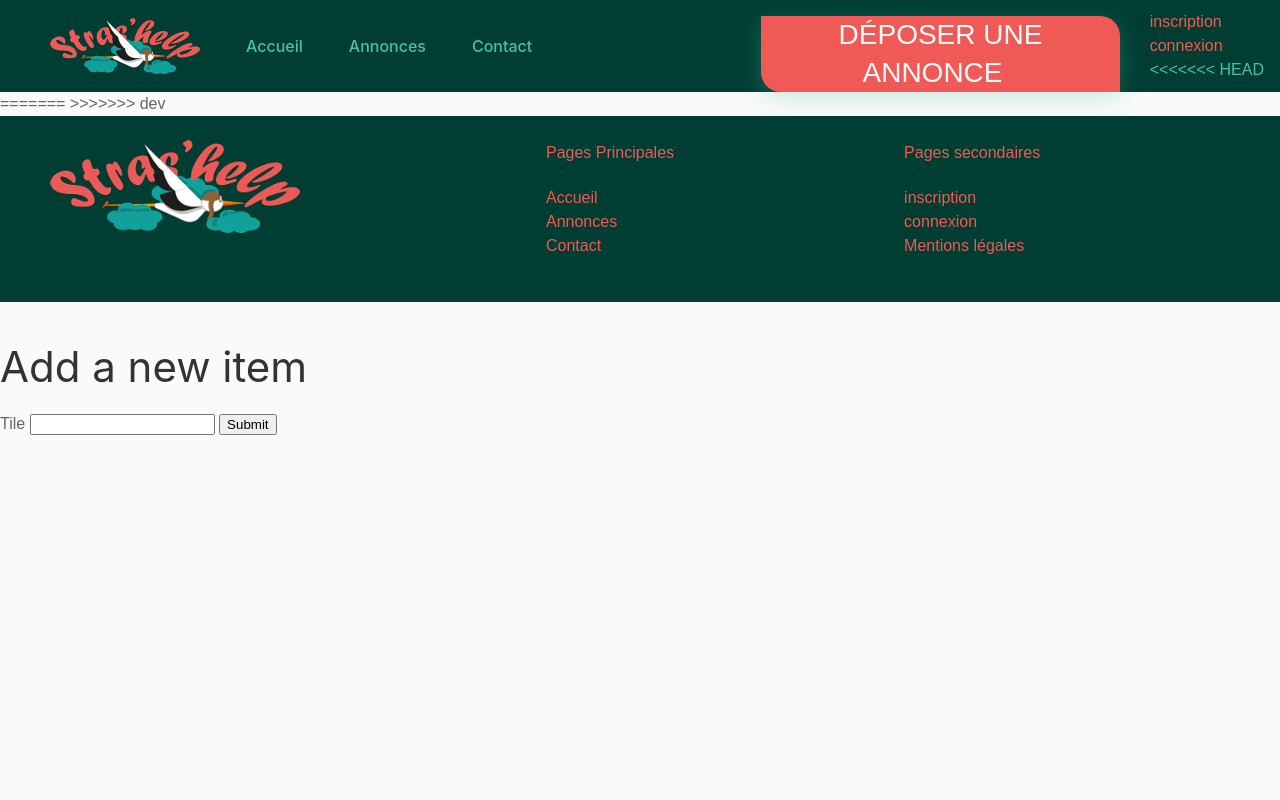
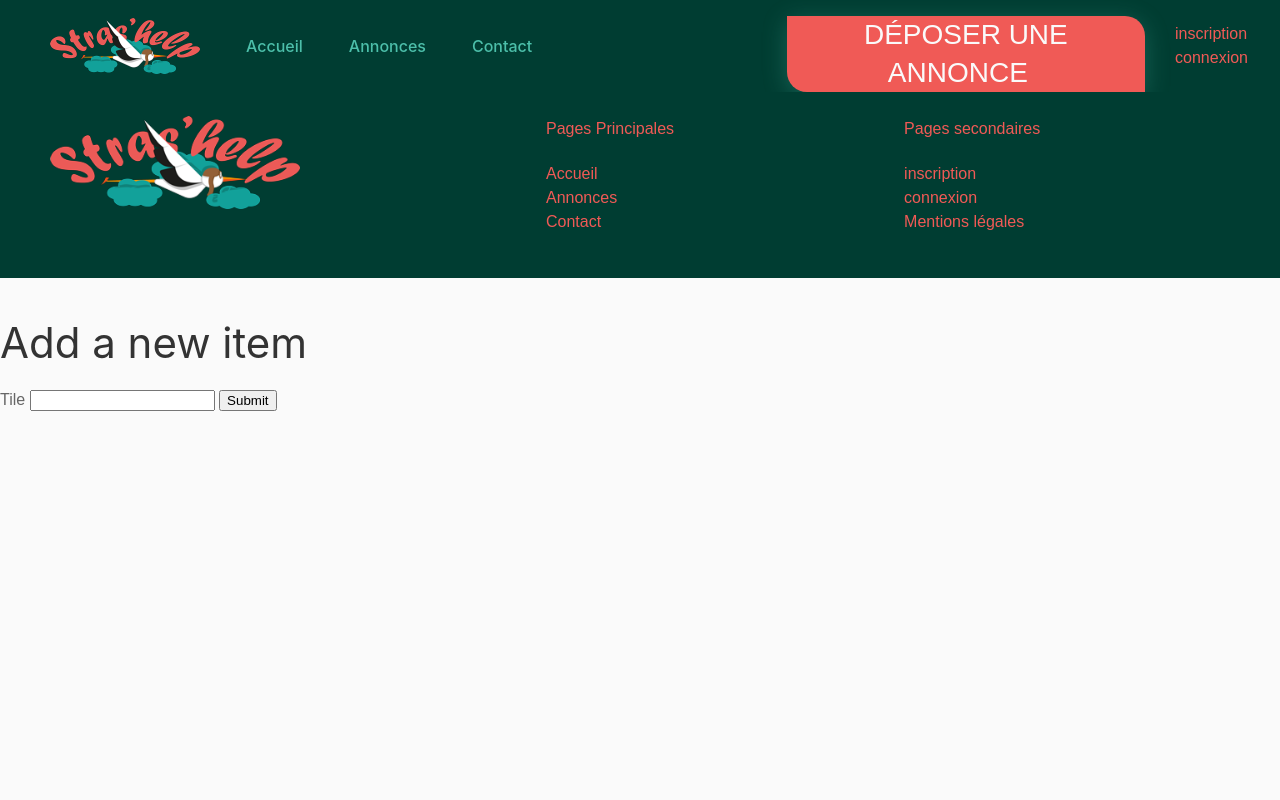
Before and after one commit to WildCodeSchool-2023-09/php-p2-strashelp, a PHP site: template src/View/Item/add.html.twig in a window 1280 px wide. Run offline with PHP 8.4, Linux system fonts and the light colour scheme; the template is opened without the code that fills it, so the values that code supplies are empty; some libraries are stand-ins or nearby versions; some web fonts are replaced.

Commit message:
resolution des conflits et du cyclo

```diff
--- a/src/View/Components/_navbar.html.twig
+++ b/src/View/Components/_navbar.html.twig
@@ -13,10 +13,6 @@
 	 <div class="inscrit">
     <li><a href="#modal-center-1" data-uk-toggle=" #modal-center " uk-toggle>inscription</a></li>
 	<li><a href="#modal-center-2" data-uk-toggle=" #modal-center " uk-toggle>connexion</a></li>
-<<<<<<< HEAD
-</ul></div></nav>
-=======
 </ul>
 </div>
 </nav>
->>>>>>> dev
```
